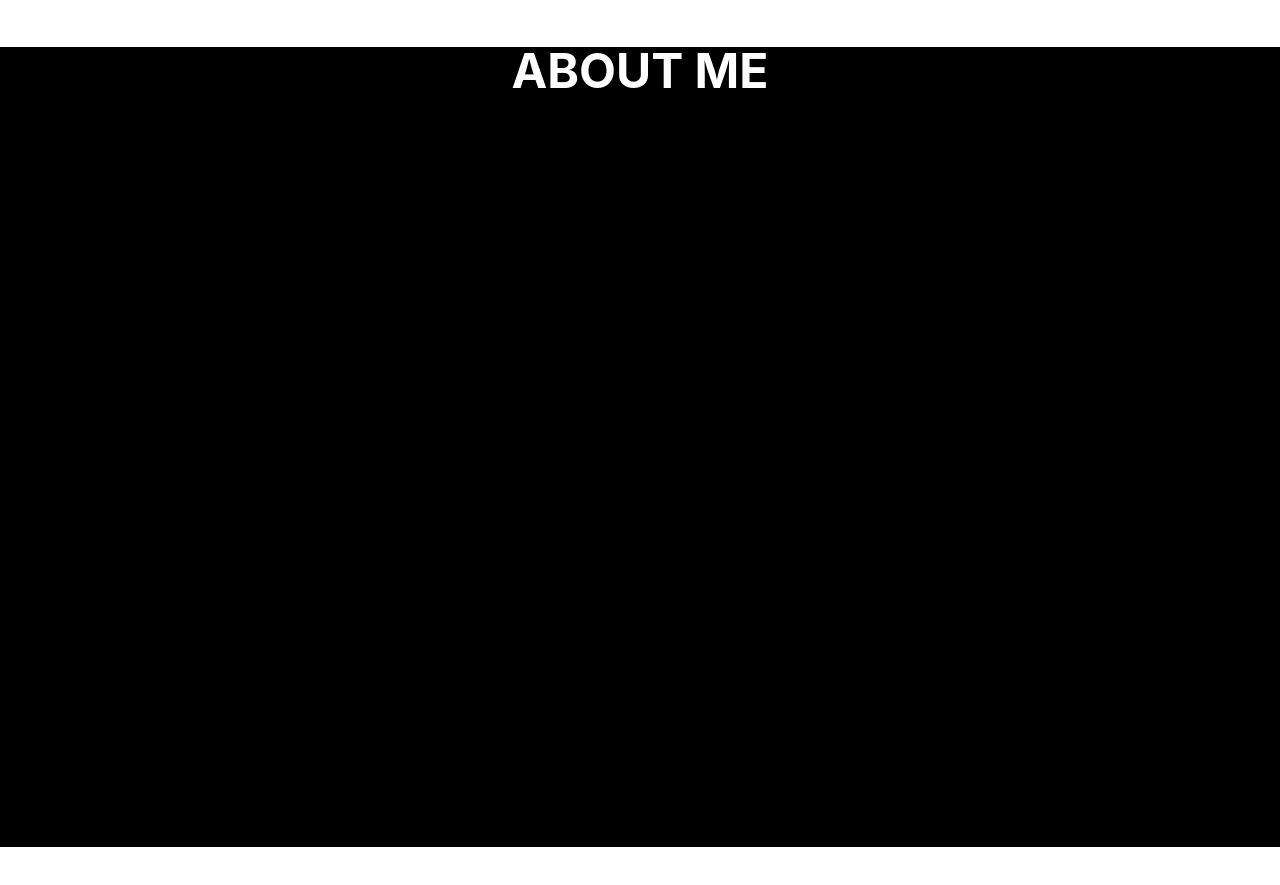
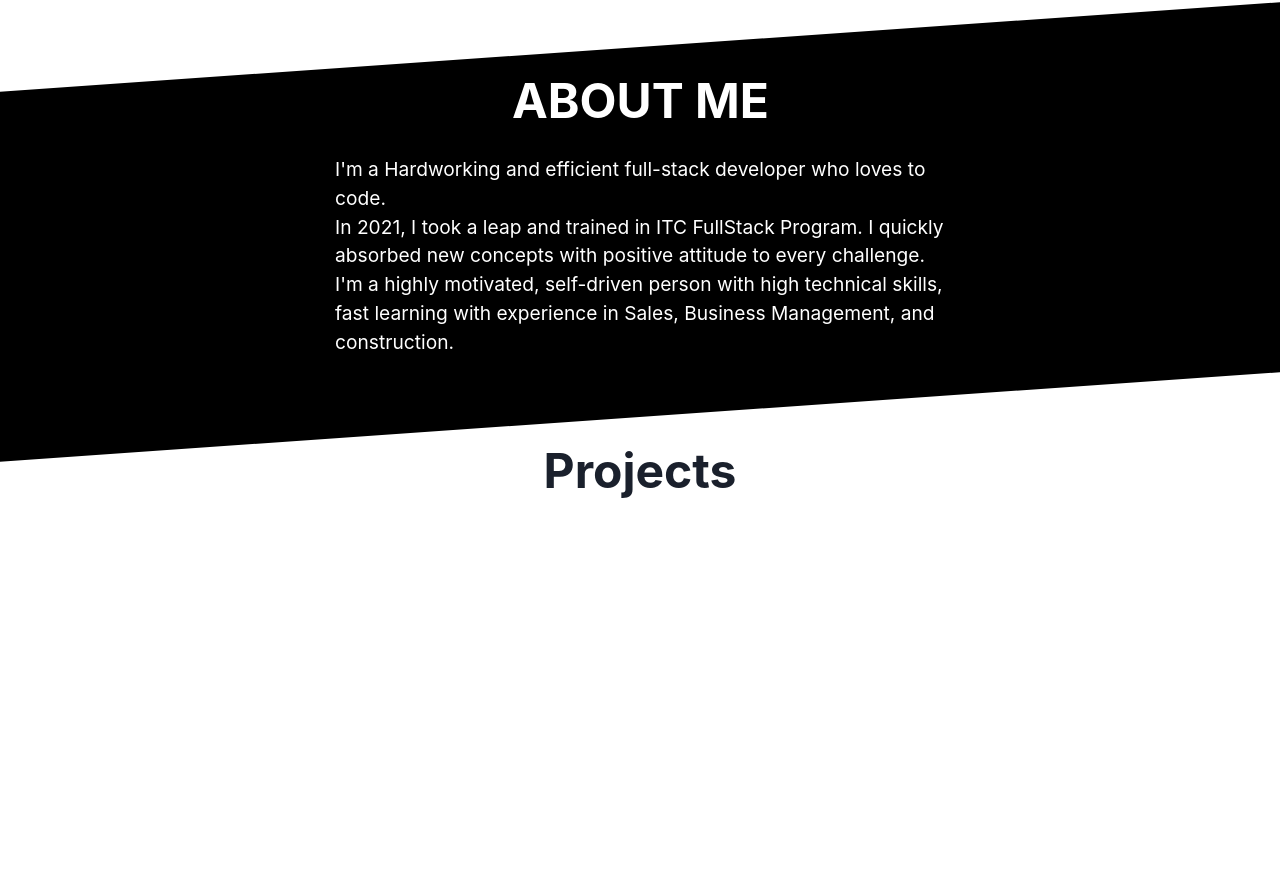
Before and after one commit to amirbashan/Portfolio, a React (Create React App) app: page / in a window 1280 px wide. Shown: the part 753-1638 px from the top of the page. Before the commit the page ends 1600 px from the top, so only its background shows below. Built offline with nearby package versions, Linux system fonts and the light colour scheme.

Commit message:
about me

```diff
--- a/public/index.html
+++ b/public/index.html
@@ -2,14 +2,10 @@
 <html lang="en">
   <head>
     <meta charset="utf-8" />
-    <link rel="icon" href="%PUBLIC_URL%/favicon.ico" />
+    <link rel="icon" href="%PUBLIC_URL%/favicon.png" />
     <meta name="viewport" content="width=device-width, initial-scale=1" />
     <meta name="theme-color" content="#000000" />
-    <meta
-      name="description"
-      content="Web site created using create-react-app"
-    />
-    <link rel="apple-touch-icon" href="%PUBLIC_URL%/logo192.png" />
+    <meta name="description" content="Web site created using create-react-app" />
     <!--
       manifest.json provides metadata used when your web app is installed on a
       user's mobile device or desktop. See https://developers.google.com/web/fundamentals/web-app-manifest/
@@ -24,7 +20,7 @@
       work correctly both with client-side routing and a non-root public URL.
       Learn how to configure a non-root public URL by running `npm run build`.
     -->
-    <title>React App</title>
+    <title>Amir Bashan</title>
   </head>
   <body>
     <noscript>You need to enable JavaScript to run this app.</noscript>
--- a/src/App.css
+++ b/src/App.css
@@ -22,11 +22,30 @@
   margin: 20px 5px 0 5px;
 }
 #about {
-  height: 100vh;
+  transform: skewY(-4deg);
   background-color: black;
+  color: white;
   display: flex;
   flex-direction: column;
   align-items: center;
+  padding: 30px;
+}
+#about > * {
+  transform: skewY(+4deg);
+}
+.textContainer {
+  margin: 30px auto;
+  width: 50%;
+}
+#about p {
+  font-size: 1.2rem;
+}
+#projects {
+  height: 100vh;
+  display: flex;
+  flex-direction: column;
+  align-items: center;
+  padding: 30px;
 }
 
 /* tablet view */
@@ -44,7 +63,3 @@
     padding: 30px;
   }
 }
-
-.whiteText {
-  color: white;
-}
--- a/src/App.js
+++ b/src/App.js
@@ -4,24 +4,31 @@ import "bootstrap/dist/css/bootstrap.min.css";
 import "./App.css";
 import Welcome from "./Components/Welcome";
 import AboutMe from "./Components/AboutMe";
+import Projects from "./Components/Projects";
 
 function App() {
   const aboutRef = useRef();
+  const projectsRef = useRef();
 
-  const handleBackClick = () => {
+  const handleClickAbout = () => {
     aboutRef.current.scrollIntoView({ behavior: "smooth" });
+  };
+  const handleClickProjects = () => {
+    projectsRef.current.scrollIntoView({ behavior: "smooth" });
   };
 
   return (
     <ChakraProvider>
       <div>
         <div id="welcome">
-          <Welcome handleBackClick={handleBackClick} />
+          <Welcome handleClickAbout={handleClickAbout} handleClickProjects={handleClickProjects} />
         </div>
         <div id="about" ref={aboutRef}>
           <AboutMe />
         </div>
-        <div id="projects"></div>
+        <div id="projects" ref={projectsRef}>
+          <Projects />
+        </div>
         <div id="contact"></div>
       </div>
     </ChakraProvider>
--- a/src/Components/AboutMe.jsx
+++ b/src/Components/AboutMe.jsx
@@ -4,9 +4,20 @@ import { Heading } from "@chakra-ui/react";
 export default function AboutMe() {
   return (
     <>
-      <Heading size="2xl" className="whiteText">
+      <Heading size="2xl" className="">
         ABOUT ME
       </Heading>
+      <div className="textContainer">
+        <p>I'm a Hardworking and efficient full-stack developer who loves to code.</p>
+        <p>
+          In 2021, I took a leap and trained in ITC FullStack Program. I quickly absorbed new concepts with positive
+          attitude to every challenge.
+        </p>
+        <p>
+          I'm a highly motivated, self-driven person with high technical skills, fast learning with experience in Sales,
+          Business Management, and construction.
+        </p>
+      </div>
     </>
   );
 }
--- /dev/null
+++ b/src/Components/Projects.jsx
@@ -0,0 +1,10 @@
+import React from "react";
+import { Heading } from "@chakra-ui/react";
+
+export default function Projects() {
+  return (
+    <>
+      <Heading size="2xl">Projects</Heading>
+    </>
+  );
+}
--- a/src/Components/Welcome.jsx
+++ b/src/Components/Welcome.jsx
@@ -3,17 +3,17 @@ import Button from "react-bootstrap/Button";
 import { Heading } from "@chakra-ui/react";
 
 export default function Welcome(props) {
-  const { handleBackClick } = props;
+  const { handleClickAbout, handleClickProjects } = props;
   return (
     <div className="welcomeContainer">
       <Heading className="welcomeHeader1">I'm</Heading>
       <Heading className="welcomeHeader2">Amir Bashan</Heading>
       <Heading className="welcomeHeader3">FullStack Developer</Heading>
       <div>
-        <Button variant="outline-dark" size="lg" onClick={handleBackClick}>
+        <Button variant="outline-dark" size="lg" onClick={handleClickAbout}>
           About me
         </Button>
-        <Button variant="outline-dark" size="lg" onClick={handleBackClick}>
+        <Button variant="outline-dark" size="lg" onClick={handleClickProjects}>
           My Projects
         </Button>
       </div>
```
Also changed, not shown: public/favicon.png (added), 1 other file (tests, documents, lock files or other folders).
